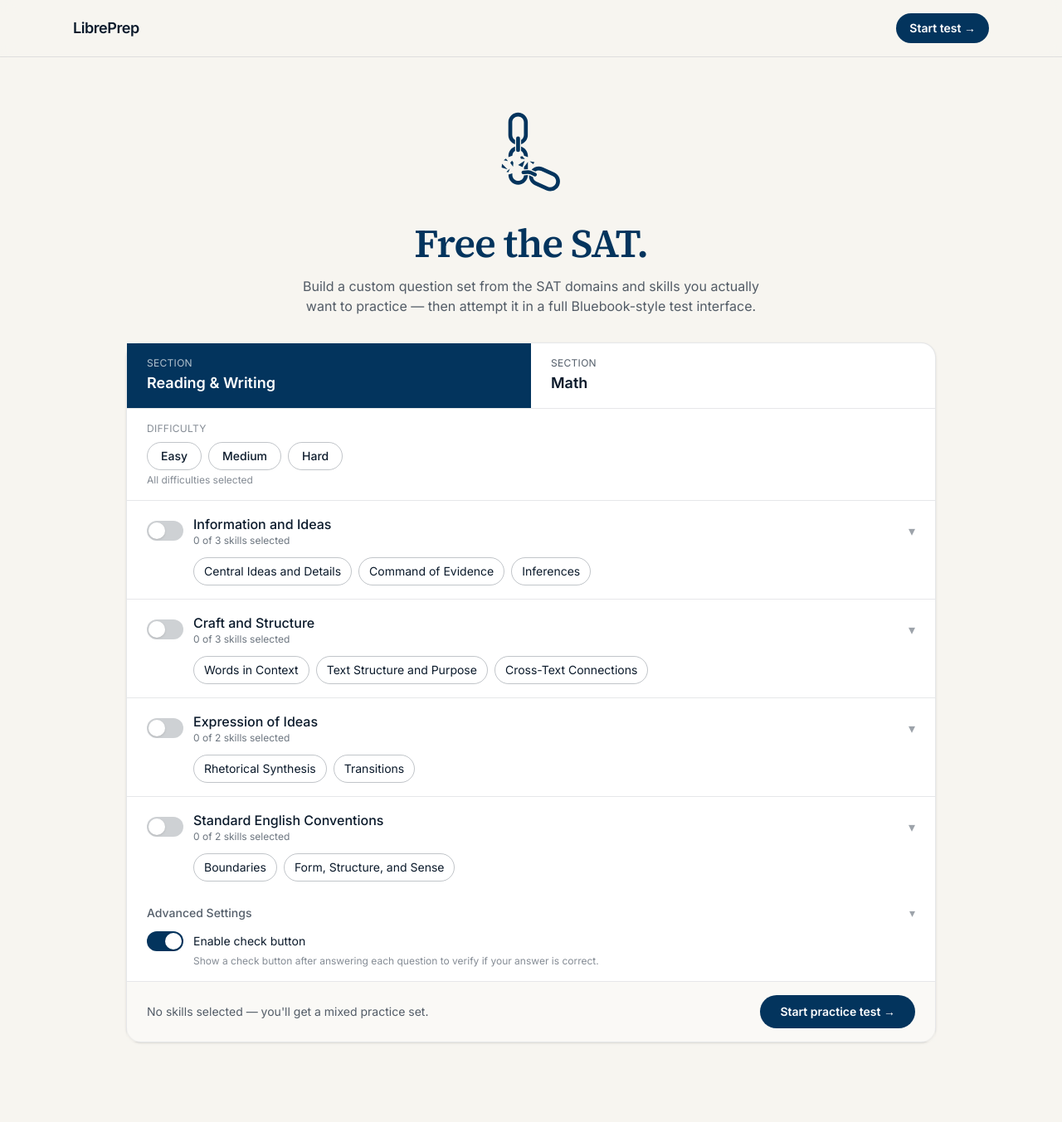
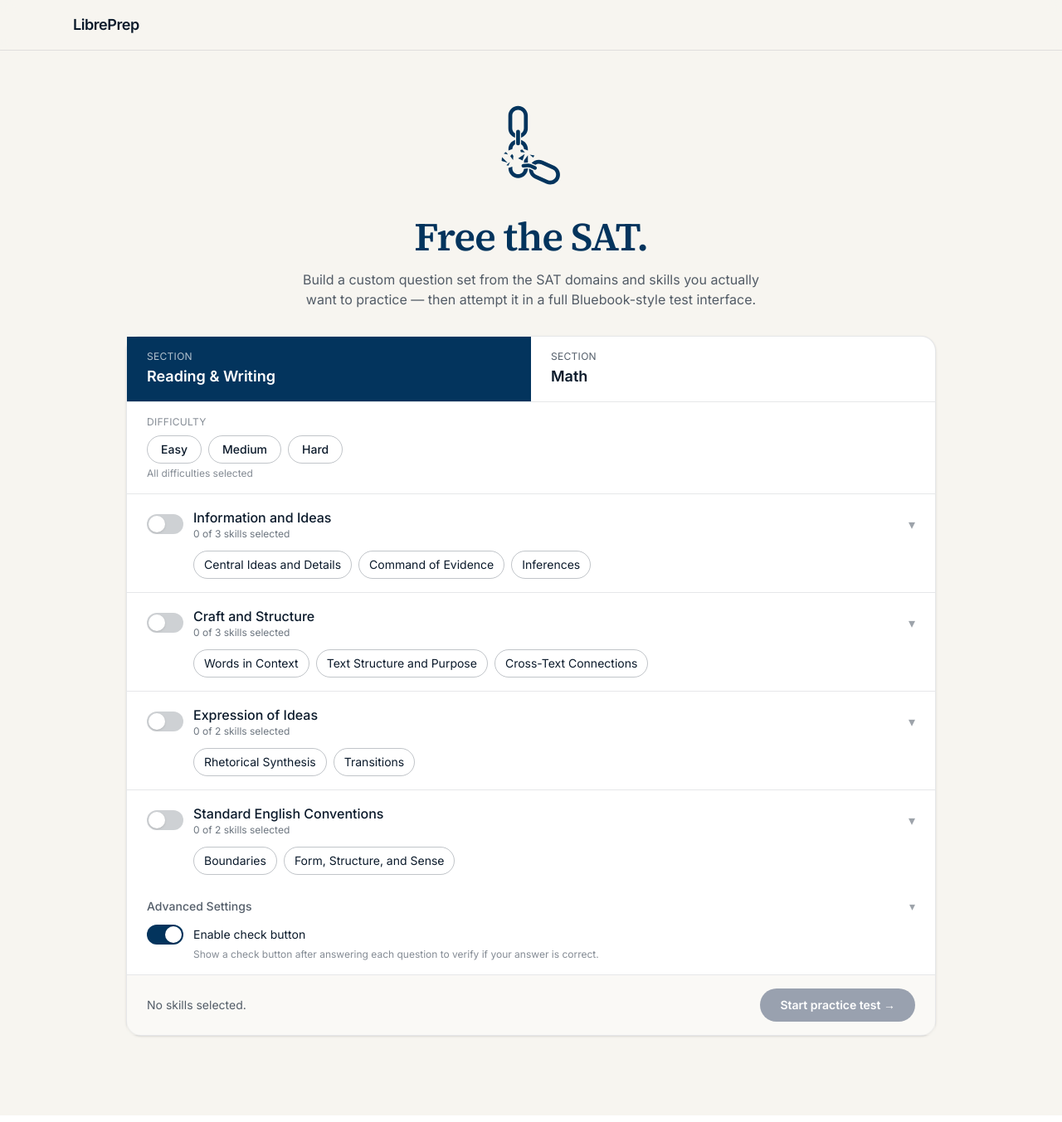
Before and after one commit to crebro/libreprep, a Next.js app: page / in a window 1280 px wide. Shown: the whole page at 83% size. Built offline with nearby package versions, Linux system fonts and the light colour scheme.

Commit message:
fix: allow user to continue only when at least one skill is selected

```diff
--- a/app/page.tsx
+++ b/app/page.tsx
@@ -109,18 +109,12 @@ export default function HomePage() {
           <div className="flex items-center gap-3">
             <span className="text-lg font-semibold tracking-tight">LibrePrep</span>
           </div>
-          <Link
-            href={buildTestUrl()}
-            className="rounded-full bg-[#03345D] px-4 py-2 text-sm font-semibold text-white hover:bg-[#052a4a]"
-          >
-            Start test →
-          </Link>
         </div>
       </nav>
 
       {/* Hero */}
       <section className="mx-auto max-w-6xl px-6 pb-8 pt-14 text-center">
-        <Image src="/libreprep-logo.svg" alt="Libreprep Logo" width={200} height={200} className="mx-auto mb-6 w-30 h-30"/>
+        <Image src="/libreprep-logo.svg" alt="Libreprep Logo" width={200} height={200} className="mx-auto mb-6 w-30 h-30" />
         <h1 className="font-serif text-5xl font-semibold tracking-tight text-[#03345D]">
           Free the SAT.
         </h1>
@@ -142,8 +136,7 @@ export default function HomePage() {
                 <button
                   key={s.id}
                   onClick={() => setActiveSection(s.id)}
-                  className={`relative flex-1 px-6 py-4 text-left transition ${
-                    active ? "bg-[#03345D] text-white" : "text-[#0b1a2b] hover:bg-[#0b1a2b]/5"
+                  className={`relative flex-1 px-6 py-4 text-left transition ${active ? "bg-[#03345D] text-white" : "text-[#0b1a2b] hover:bg-[#0b1a2b]/5"
                     }`}
                 >
                   <div className="text-xs uppercase tracking-wide opacity-70">Section</div>
@@ -151,8 +144,7 @@ export default function HomePage() {
                     {s.name}
                     {count > 0 && (
                       <span
-                        className={`rounded-full px-2 py-0.5 text-xs font-medium ${
-                          active ? "bg-white/20" : "bg-[#03345D] text-white"
+                        className={`rounded-full px-2 py-0.5 text-xs font-medium ${active ? "bg-white/20" : "bg-[#03345D] text-white"
                           }`}
                       >
                         {count}
@@ -175,8 +167,7 @@ export default function HomePage() {
                   <button
                     key={d}
                     onClick={() => toggleDifficulty(d)}
-                    className={`rounded-full border px-4 py-1.5 text-sm font-medium transition ${
-                      on
+                    className={`rounded-full border px-4 py-1.5 text-sm font-medium transition ${on
                         ? "border-[#03345D] bg-[#03345D] text-white"
                         : "border-[#0b1a2b]/25 text-[#0b1a2b] hover:border-[#03345D]"
                       }`}
@@ -204,13 +195,11 @@ export default function HomePage() {
                       role="switch"
                       aria-checked={classOn}
                       onClick={() => toggleClass(section, cls.id)}
-                      className={`relative h-6 w-11 rounded-full transition ${
-                        classOn ? "bg-[#03345D]" : "bg-[#0b1a2b]/20"
+                      className={`relative h-6 w-11 rounded-full transition ${classOn ? "bg-[#03345D]" : "bg-[#0b1a2b]/20"
                         }`}
                     >
                       <span
-                        className={`absolute top-0.5 h-5 w-5 rounded-full bg-white shadow transition ${
-                          classOn ? "left-[22px]" : "left-0.5"
+                        className={`absolute top-0.5 h-5 w-5 rounded-full bg-white shadow transition ${classOn ? "left-[22px]" : "left-0.5"
                           }`}
                       />
                     </button>
@@ -236,8 +225,7 @@ export default function HomePage() {
                           <button
                             key={sk.id}
                             onClick={() => toggleSkill(sk.id)}
-                            className={`rounded-full border px-3 py-1.5 text-sm transition ${
-                              on
+                            className={`rounded-full border px-3 py-1.5 text-sm transition ${on
                                 ? "border-[#03345D] bg-[#03345D] text-white"
                                 : "border-[#0b1a2b]/25 text-[#0b1a2b] hover:border-[#03345D]"
                               }`}
@@ -269,13 +257,11 @@ export default function HomePage() {
                     role="switch"
                     aria-checked={checkEnabled}
                     onClick={() => setCheckEnabled((v) => !v)}
-                    className={`relative h-6 w-11 rounded-full transition ${
-                      checkEnabled ? "bg-[#03345D]" : "bg-[#0b1a2b]/20"
+                    className={`relative h-6 w-11 rounded-full transition ${checkEnabled ? "bg-[#03345D]" : "bg-[#0b1a2b]/20"
                       }`}
                   >
                     <span
-                      className={`absolute top-0.5 h-5 w-5 rounded-full bg-white shadow transition ${
-                        checkEnabled ? "left-[22px]" : "left-0.5"
+                      className={`absolute top-0.5 h-5 w-5 rounded-full bg-white shadow transition ${checkEnabled ? "left-[22px]" : "left-0.5"
                         }`}
                     />
                   </button>
@@ -292,15 +278,30 @@ export default function HomePage() {
           <div className="flex items-center justify-between bg-[#f7f5f0]/60 px-6 py-4">
             <div className="text-sm text-[#0b1a2b]/70">
               {totalSkills === 0
-                ? "No skills selected — you'll get a mixed practice set."
+                ? "No skills selected."
                 : `${totalSkills} skill${totalSkills === 1 ? "" : "s"} selected`}
             </div>
-            <Link
+            {totalSkills != 0 ? <Link
               href={buildTestUrl()}
               className="rounded-full bg-[#03345D] px-6 py-2.5 text-sm font-semibold text-white hover:bg-[#052a4a]"
             >
               Start practice test →
-            </Link>
+            </Link> : <>
+              <div className="relative inline-block group">
+                <div
+                  data-tooltip-target="tooltip-default"
+                  className="rounded-full bg-gray-400 px-6 py-2.5 text-sm font-semibold text-white cursor-not-allowed"
+                >
+                  Start practice test →
+                </div>
+
+                <div className="absolute bottom-full left-1/2 -translate-x-1/2 mb-2 hidden group-hover:block px-3 py-1 bg-gray-900 text-white text-xs rounded-md whitespace-nowrap shadow-lg">
+                  No skills selected.
+                </div>
+
+              </div>
+
+            </>}
           </div>
         </div>
       </section>
```
Lines whose indentation alone changed are shown as unchanged.
